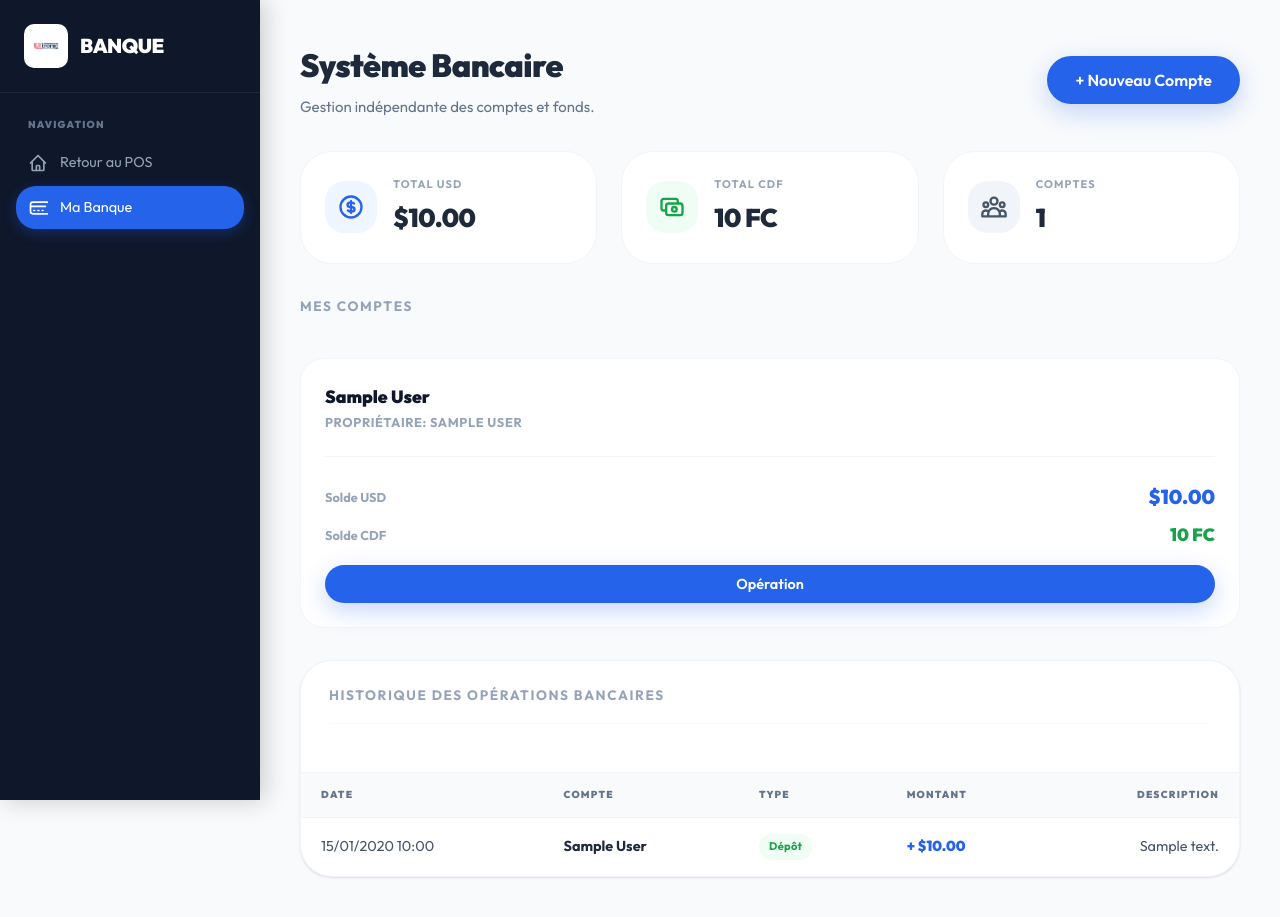
After one commit to dylankavundama/lxtronic, a PHP site: page /banque/banque.php in a window 1280 px wide. The commit adds this page. Run offline with PHP 8.4, Linux system fonts and the light colour scheme; a user stored in the database is signed in; tables that the repository leaves empty hold one stand-in row (values such as "Sample post"); some libraries are stand-ins or nearby versions.

Commit message:
add banque syeme

```diff
--- /dev/null
+++ b/banque/banque.php
@@ -0,0 +1,308 @@
+<?php
+require_once '../config/db.php';
+
+// Correction pour les environnements d'hébergement avec des chemins de session mal configurés
+$session_path = dirname(__DIR__) . '/sessions';
+if (!is_dir($session_path)) {
+    @mkdir($session_path, 0777, true);
+}
+if (is_writable($session_path)) {
+    session_save_path($session_path);
+}
+session_start();
+
+// --- AUTO-MIGRATION (Création des tables si inexistantes) ---
+$pdo->exec("
+    CREATE TABLE IF NOT EXISTS bank_accounts (
+        id INT AUTO_INCREMENT PRIMARY KEY,
+        account_name VARCHAR(100) NOT NULL,
+        owner_name VARCHAR(100) NOT NULL,
+        balance_usd DECIMAL(15, 2) DEFAULT 0.00,
+        balance_cdf DECIMAL(15, 2) DEFAULT 0.00,
+        created_at TIMESTAMP DEFAULT CURRENT_TIMESTAMP
+    );
+    CREATE TABLE IF NOT EXISTS bank_transactions (
+        id INT AUTO_INCREMENT PRIMARY KEY,
+        account_id INT,
+        type ENUM('deposit', 'withdrawal') NOT NULL,
+        amount DECIMAL(15, 2) NOT NULL,
+        currency ENUM('USD', 'CDF') NOT NULL,
+        description TEXT,
+        created_at TIMESTAMP DEFAULT CURRENT_TIMESTAMP,
+        FOREIGN KEY (account_id) REFERENCES bank_accounts(id) ON DELETE CASCADE
+    );
+");
+
+// Redirection si non connecté
+if (!isset($_SESSION['user_id'])) {
+    header("Location: ../login.php");
+    exit();
+}
+
+// Aide pour formatage prix (copié pour indépendance ou require relatif)
+function format_price_local($amount, $currency = 'USD') {
+    if ($currency === 'CDF') {
+        return number_format($amount, 0, '.', ' ') . ' FC';
+    }
+    return '$' . number_format($amount, 2, '.', ' ');
+}
+
+$message = ""; $error = "";
+
+// --- LOGIQUE ACTIONS ---
+if ($_SERVER['REQUEST_METHOD'] === 'POST' && isset($_POST['action'])) {
+    if ($_POST['action'] === 'add_account') {
+        $name = trim($_POST['account_name']);
+        $owner = trim($_POST['owner_name']);
+        if (!empty($name) && !empty($owner)) {
+            $pdo->prepare("INSERT INTO bank_accounts (account_name, owner_name) VALUES(?,?)")->execute([$name, $owner]);
+            $message = "Compte créé avec succès.";
+        }
+    } elseif ($_POST['action'] === 'transaction') {
+        $acc_id = $_POST['account_id'];
+        $type = $_POST['type']; // deposit / withdrawal
+        $amount = (float)$_POST['amount'];
+        $currency = $_POST['currency']; // USD / CDF
+        $desc = trim($_POST['description'] ?? '');
+
+        if ($amount > 0) {
+            $pdo->beginTransaction();
+            try {
+                // Update account balance
+                $col = ($currency === 'USD') ? 'balance_usd' : 'balance_cdf';
+                $sign = ($type === 'deposit') ? '+' : '-';
+
+                $pdo->prepare("UPDATE bank_accounts SET $col = $col $sign ? WHERE id=?")->execute([$amount, $acc_id]);
+
+                // Record transaction
+                $pdo->prepare("INSERT INTO bank_transactions (account_id, type, amount, currency, description) VALUES(?,?,?,?,?)")
+                    ->execute([$acc_id, $type, $amount, $currency, $desc]);
+
+                $pdo->commit();
+                $message = "Opération effectuée : " . ($type==='deposit'?'Dépôt':'Retrait') . " de " . format_price_local($amount, $currency);
+            } catch (Exception $e) {
+                $pdo->rollBack();
+                $error = "Erreur : " . $e->getMessage();
+            }
+        }
+    }
+}
+
+// --- DONNÉES ---
+$accounts = $pdo->query("SELECT * FROM bank_accounts ORDER BY account_name ASC")->fetchAll();
+$transactions = $pdo->query("SELECT t.*, a.account_name FROM bank_transactions t JOIN bank_accounts a ON t.account_id = a.id ORDER BY t.created_at DESC LIMIT 50")->fetchAll();
+
+// Statistiques
+$stats = $pdo->query("SELECT SUM(balance_usd) as total_usd, SUM(balance_cdf) as total_cdf, COUNT(*) as count FROM bank_accounts")->fetch();
+?>
+<!DOCTYPE html>
+<html lang="fr">
+<head>
+    <meta charset="UTF-8">
+    <meta name="viewport" content="width=device-width, initial-scale=1.0">
+    <title>Ma Banque - LXTRONIC</title>
+    <!-- On adapte les chemins car on est dans un sous-dossier -->
+    <link rel="stylesheet" href="../assets/css/global.css">
+    <link rel="stylesheet" href="../assets/css/layout.css">
+    <link rel="stylesheet" href="../assets/css/components.css">
+    <link href="https://fonts.googleapis.com/css2?family=Outfit:wght@300;400;600;700;900&display=swap" rel="stylesheet">
+    <script src="https://cdn.tailwindcss.com"></script>
+    <script>tailwind.config = { corePlugins: { preflight: false } }</script>
+    <style>
+        .bank-grid { display: grid; grid-template-columns: repeat(auto-fit, minmax(300px, 1fr)); gap: 1.5rem; margin-bottom: 2rem; }
+        .acc-card { background: white; border-radius: 24px; padding: 1.5rem; border: 1px solid #f1f5f9; transition: 0.3s; }
+        .acc-card:hover { transform: translateY(-5px); box-shadow: var(--shadow-xl); }
+        .acc-name { font-weight: 800; font-size: 1.1rem; color: var(--color-slate-900); }
+        .acc-owner { font-size: 0.8rem; color: var(--color-slate-400); text-transform: uppercase; letter-spacing: 0.05em; font-weight: 700; margin-bottom: 1rem; }
+        .acc-balance { display: flex; justify-content: space-between; align-items: center; margin-top: 0.5rem; }
+        .val-usd { color: var(--color-primary); font-weight: 900; font-size: 1.25rem; }
+        .val-cdf { color: var(--color-success); font-weight: 800; font-size: 1.1rem; }
+    </style>
+</head>
+<body>
+<div class="app-layout">
+    <!-- Sidebar avec ajustement de chemin interne (le sidebar.php utilise des chemins relatifs au script appelant) -->
+    <!-- NOTE: Pour que le sidebar marche, on doit soit modifier le sidebar pour utiliser des chemins absolus,
+         soit tricher un peu. Ici on va inclure un sidebar adapté ou simplement faire attention. -->
+    <?php
+        // On change le dossier de travail temporairement pour l'inclusion ou on gère les liens
+        // Le plus simple est de copier le contenu nécessaire du sidebar ou d'ajuster les href.
+        // Comme demandé par le user, on reste indépendant.
+    ?>
+
+    <aside class="sidebar">
+        <div class="sidebar-logo">
+            <div style="display: flex; align-items: center; gap: 12px; flex: 1;">
+                <img src="../logo.jpg" alt="Logo" style="width:44px;height:44px;object-fit:contain;border-radius:10px;">
+                <span>BANQUE</span>
+            </div>
+        </div>
+        <nav class="sidebar-nav">
+            <div>
+                <p class="nav-group-title">Navigation</p>
+                <div class="nav-links">
+                    <a href="../dashboard.php" class="nav-link">
+                        <svg fill="none" stroke="currentColor" viewBox="0 0 24 24"><path stroke-linecap="round" stroke-linejoin="round" stroke-width="2" d="M3 12l2-2m0 0l7-7 7 7M5 10v10a1 1 0 001 1h3m10-11l2 2m-2-2v10a1 1 0 01-1 1h-3m-6 0a1 1 0 001-1v-4a1 1 0 011-1h2a1 1 0 011 1v4a1 1 0 001 1m-6 0h6"/></svg>
+                        <span>Retour au POS</span>
+                    </a>
+                    <a href="banque.php" class="nav-link active">
+                        <svg fill="none" stroke="currentColor" viewBox="0 0 24 24"><path stroke-linecap="round" stroke-linejoin="round" stroke-width="2" d="M3 10h18M7 15h1m4 0h1m4 0h1m-7 4h12a3 3 0 003-3V8a3 3 0 00-3-3H6a3 3 0 00-3 3v8a3 3 0 003 3z"/></svg>
+                        <span>Ma Banque</span>
+                    </a>
+                </div>
+            </div>
+        </nav>
+    </aside>
+
+    <main class="main-content">
+        <header class="page-header">
+            <div>
+                <h1>Système Bancaire</h1>
+                <p>Gestion indépendante des comptes et fonds.</p>
+            </div>
+            <button onclick="document.getElementById('modalAcc').classList.add('open')" class="btn btn-primary btn-lg">
+                + Nouveau Compte
+            </button>
+        </header>
+
+        <?php if ($message): ?><div class="alert alert-success"><?= $message ?></div><?php endif; ?>
+        <?php if ($error): ?><div class="alert alert-danger"><?= $error ?></div><?php endif; ?>
+
+        <!-- Statistiques -->
+        <div class="grid grid-cols-1 md:grid-cols-3 gap-6 mb-8">
+            <div class="stat-card">
+                <div class="stat-icon stat-icon-blue"><svg fill="none" stroke="currentColor" viewBox="0 0 24 24"><path stroke-linecap="round" stroke-linejoin="round" stroke-width="2" d="M12 8c-1.657 0-3 .895-3 2s1.343 2 3 2 3 .895 3 2-1.343 2-3 2m0-8c1.11 0 2.08.402 2.599 1M12 8V7m0 1v8m0 0v1m0-1c-1.11 0-2.08-.402-2.599-1M21 12a9 9 0 11-18 0 9 9 0 0118 0z"/></svg></div>
+                <div><p class="stat-label">Total USD</p><p class="stat-value"><?= format_price_local($stats['total_usd'] ?? 0, 'USD') ?></p></div>
+            </div>
+            <div class="stat-card">
+                <div class="stat-icon stat-icon-green"><svg fill="none" stroke="currentColor" viewBox="0 0 24 24"><path stroke-linecap="round" stroke-linejoin="round" stroke-width="2" d="M17 9V7a2 2 0 00-2-2H5a2 2 0 00-2 2v6a2 2 0 002 2h2m2 4h10a2 2 0 002-2v-6a2 2 0 00-2-2H9a2 2 0 00-2 2v6a2 2 0 002 2zm7-5a2 2 0 11-4 0 2 2 0 014 0z"/></svg></div>
+                <div><p class="stat-label">Total CDF</p><p class="stat-value"><?= format_price_local($stats['total_cdf'] ?? 0, 'CDF') ?></p></div>
+            </div>
+            <div class="stat-card">
+                <div class="stat-icon stat-icon-dark"><svg fill="none" stroke="currentColor" viewBox="0 0 24 24"><path stroke-linecap="round" stroke-linejoin="round" stroke-width="2" d="M17 20h5v-2a3 3 0 00-5.356-1.857M17 20H7m10 0v-2c0-.656-.126-1.283-.356-1.857M7 20H2v-2a3 3 0 015.356-1.857M7 20v-2c0-.656.126-1.283.356-1.857m0 0a5.002 5.002 0 019.288 0M15 7a3 3 0 11-6 0 3 3 0 016 0zm6 3a2 2 0 11-4 0 2 2 0 014 0zM7 10a2 2 0 11-4 0 2 2 0 014 0z"/></svg></div>
+                <div><p class="stat-label">Comptes</p><p class="stat-value"><?= $stats['count'] ?></p></div>
+            </div>
+        </div>
+
+        <!-- Comptes -->
+        <h2 class="section-title">Mes Comptes</h2>
+        <div class="bank-grid">
+            <?php foreach($accounts as $acc): ?>
+            <div class="acc-card">
+                <div class="acc-name"><?= htmlspecialchars($acc['account_name']) ?></div>
+                <div class="acc-owner">Propriétaire: <?= htmlspecialchars($acc['owner_name']) ?></div>
+                <div class="divider"></div>
+                <div class="acc-balance">
+                    <span style="font-size:0.8rem; font-weight:700; color:#94a3b8;">Solde USD</span>
+                    <span class="val-usd"><?= format_price_local($acc['balance_usd'], 'USD') ?></span>
+                </div>
+                <div class="acc-balance">
+                    <span style="font-size:0.8rem; font-weight:700; color:#94a3b8;">Solde CDF</span>
+                    <span class="val-cdf"><?= format_price_local($acc['balance_cdf'], 'CDF') ?></span>
+                </div>
+                <div class="mt-4 flex gap-2">
+                    <button onclick="openTransModal(<?= $acc['id'] ?>, '<?= htmlspecialchars($acc['account_name']) ?>')" class="btn btn-primary btn-sm w-full">Opération</button>
+                </div>
+            </div>
+            <?php endforeach; ?>
+        </div>
+
+        <!-- Historique -->
+        <div class="card">
+            <div style="padding: 1.5rem 1.75rem; border-bottom: 1px solid var(--color-slate-100);">
+                <h3 class="section-title">Historique des Opérations Bancaires</h3>
+            </div>
+            <div class="data-table-wrapper table-responsive">
+                <table class="data-table">
+                    <thead>
+                        <tr><th>Date</th><th>Compte</th><th>Type</th><th>Montant</th><th>Description</th></tr>
+                    </thead>
+                    <tbody>
+                        <?php foreach($transactions as $t): ?>
+                        <tr>
+                            <td class="text-muted"><?= date('d/m/Y H:i', strtotime($t['created_at'])) ?></td>
+                            <td class="col-name"><?= htmlspecialchars($t['account_name']) ?></td>
+                            <td><span class="badge <?= $t['type']==='deposit'?'badge-green':'badge-red' ?>"><?= $t['type']==='deposit'?'Dépôt':'Retrait' ?></span></td>
+                            <td class="col-amount <?= $t['type']==='withdrawal'?'text-danger':'' ?>">
+                                <?= $t['type']==='deposit'?'+':'-' ?> <?= format_price_local($t['amount'], $t['currency']) ?>
+                            </td>
+                            <td class="text-muted"><?= htmlspecialchars($t['description']) ?></td>
+                        </tr>
+                        <?php endforeach; ?>
+                    </tbody>
+                </table>
+            </div>
+        </div>
+    </main>
+</div>
+
+<!-- Modal Nouveau Compte -->
+<div id="modalAcc" class="modal-overlay">
+    <div class="modal">
+        <h3 class="modal-title">Nouveau Compte Bancaire</h3>
+        <form method="POST" class="modal-form">
+            <input type="hidden" name="action" value="add_account">
+            <div class="form-group">
+                <label class="form-label">Nom de la Banque / Compte</label>
+                <input type="text" name="account_name" required class="form-control" placeholder="Ex: Rawbank">
+            </div>
+            <div class="form-group">
+                <label class="form-label">Nom du Propriétaire</label>
+                <input type="text" name="owner_name" required class="form-control" placeholder="Ex: Dylan K.">
+            </div>
+            <div class="modal-actions">
+                <button type="button" onclick="this.closest('.modal-overlay').classList.remove('open')" class="btn btn-ghost">Annuler</button>
+                <button type="submit" class="btn btn-primary">Créer le compte</button>
+            </div>
+        </form>
+    </div>
+</div>
+
+<!-- Modal Opération -->
+<div id="modalTrans" class="modal-overlay">
+    <div class="modal">
+        <h3 class="modal-title" id="transTitle">Opération Bancaire</h3>
+        <form method="POST" class="modal-form">
+            <input type="hidden" name="action" value="transaction">
+            <input type="hidden" name="account_id" id="transAccId">
+            <div class="form-group">
+                <label class="form-label">Type d'opération</label>
+                <select name="type" class="form-control">
+                    <option value="deposit">Dépôt (Entrée)</option>
+                    <option value="withdrawal">Retrait (Sortie)</option>
+                </select>
+            </div>
+            <div class="grid grid-cols-2 gap-4">
+                <div class="form-group">
+                    <label class="form-label">Montant</label>
+                    <input type="number" step="0.01" name="amount" required class="form-control">
+                </div>
+                <div class="form-group">
+                    <label class="form-label">Devise</label>
+                    <select name="currency" class="form-control">
+                        <option value="USD">USD ($)</option>
+                        <option value="CDF">CDF (FC)</option>
+                    </select>
+                </div>
+            </div>
+            <div class="form-group">
+                <label class="form-label">Description / Motif</label>
+                <textarea name="description" class="form-control" rows="2"></textarea>
+            </div>
+            <div class="modal-actions">
+                <button type="button" onclick="this.closest('.modal-overlay').classList.remove('open')" class="btn btn-ghost">Annuler</button>
+                <button type="submit" class="btn btn-primary">Confirmer</button>
+            </div>
+        </form>
+    </div>
+</div>
+
+<script>
+    function openTransModal(id, name) {
+        document.getElementById('transAccId').value = id;
+        document.getElementById('transTitle').innerText = 'Opération : ' + name;
+        document.getElementById('modalTrans').classList.add('open');
+    }
+</script>
+</body>
+</html>
--- a/clients.php
+++ b/clients.php
@@ -102,9 +102,9 @@ $clients = $pdo->query("SELECT * FROM clients ORDER BY (total_debt_usd + total_d
                                 <td>
                                     <div class="row-actions">
                                         <?php if ($c['total_debt_usd'] > 0 || $c['total_debt_cdf'] > 0): ?>
-                                        <button onclick='openPaymentModal(<?= json_encode($c) ?>)' class="btn btn-success" style="padding:6px 14px;font-size:0.8rem;border-radius:10px;">Payer</button>
+                                        <button onclick="openPaymentModal(<?= htmlspecialchars(json_encode($c), ENT_QUOTES, 'UTF-8') ?>)" class="btn btn-success" style="padding:6px 14px;font-size:0.8rem;border-radius:10px;">Payer</button>
                                         <?php endif; ?>
-                                        <button onclick='editClient(<?= json_encode($c) ?>)' class="btn-icon btn-icon-primary"><svg fill="none" stroke="currentColor" viewBox="0 0 24 24"><path stroke-linecap="round" stroke-linejoin="round" stroke-width="2" d="M11 5H6a2 2 0 00-2 2v11a2 2 0 002 2h11a2 2 0 002-2v-5m-1.414-9.414a2 2 0 112.828 2.828L11.828 15H9v-2.828l8.586-8.586z"/></svg></button>
+                                        <button onclick="editClient(<?= htmlspecialchars(json_encode($c), ENT_QUOTES, 'UTF-8') ?>)" class="btn-icon btn-icon-primary"><svg fill="none" stroke="currentColor" viewBox="0 0 24 24"><path stroke-linecap="round" stroke-linejoin="round" stroke-width="2" d="M11 5H6a2 2 0 00-2 2v11a2 2 0 002 2h11a2 2 0 002-2v-5m-1.414-9.414a2 2 0 112.828 2.828L11.828 15H9v-2.828l8.586-8.586z"/></svg></button>
                                         <form method="POST" onsubmit="return confirm('Supprimer ?');" style="display:inline"><input type="hidden" name="action" value="delete"><input type="hidden" name="id" value="<?= $c['id'] ?>"><button type="submit" class="btn-icon btn-icon-danger"><svg fill="none" stroke="currentColor" viewBox="0 0 24 24"><path stroke-linecap="round" stroke-linejoin="round" stroke-width="2" d="M19 7l-.867 12.142A2 2 0 0116.138 21H7.862a2 2 0 01-1.995-1.858L5 7m5 4v6m4-6v6m1-10V4a1 1 0 00-1-1h-4a1 1 0 00-1 1v3M4 7h16"/></svg></button></form>
                                     </div>
                                 </td>
@@ -244,5 +244,6 @@ $clients = $pdo->query("SELECT * FROM clients ORDER BY (total_debt_usd + total_d
             }
         }
     });
+</script>
 </body>
 </html>
--- a/includes/sidebar.php
+++ b/includes/sidebar.php
@@ -68,6 +68,10 @@ $current = basename($_SERVER['PHP_SELF']);
                     <svg fill="none" stroke="currentColor" viewBox="0 0 24 24"><path stroke-linecap="round" stroke-linejoin="round" stroke-width="2" d="M15 12H9m12 0a9 9 0 11-18 0 9 9 0 0118 0z"/></svg>
                     <span>Dépenses</span>
                 </a>
+                <a href="banque/banque.php" class="nav-link <?= strpos($current, 'banque.php') !== false ? 'active' : '' ?>">
+                    <svg fill="none" stroke="currentColor" viewBox="0 0 24 24"><path stroke-linecap="round" stroke-linejoin="round" stroke-width="2" d="M3 10h18M7 15h1m4 0h1m4 0h1m-7 4h12a3 3 0 003-3V8a3 3 0 00-3-3H6a3 3 0 00-3 3v8a3 3 0 003 3z"/></svg>
+                    <span>Ma Banque</span>
+                </a>
                 <?php if(isset($_SESSION['role']) && $_SESSION['role'] === 'admin'): ?>
                 <a href="reports.php" class="nav-link <?= $current=='reports.php' ? 'active' : '' ?>">
                     <svg fill="none" stroke="currentColor" viewBox="0 0 24 24"><path stroke-linecap="round" stroke-linejoin="round" stroke-width="2" d="M9 19v-6a2 2 0 00-2-2H5a2 2 0 00-2 2v6a2 2 0 002 2h2a2 2 0 002-2zm0 0V9a2 2 0 012-2h2a2 2 0 012 2v10m-6 0a2 2 0 002 2h2a2 2 0 002-2m0 0V5a2 2 0 012-2h2a2 2 0 012 2v14a2 2 0 01-2 2h-2a2 2 0 01-2-2z"/></svg>
```
Also changed, not shown: database.sql (+26 -0 lines).
